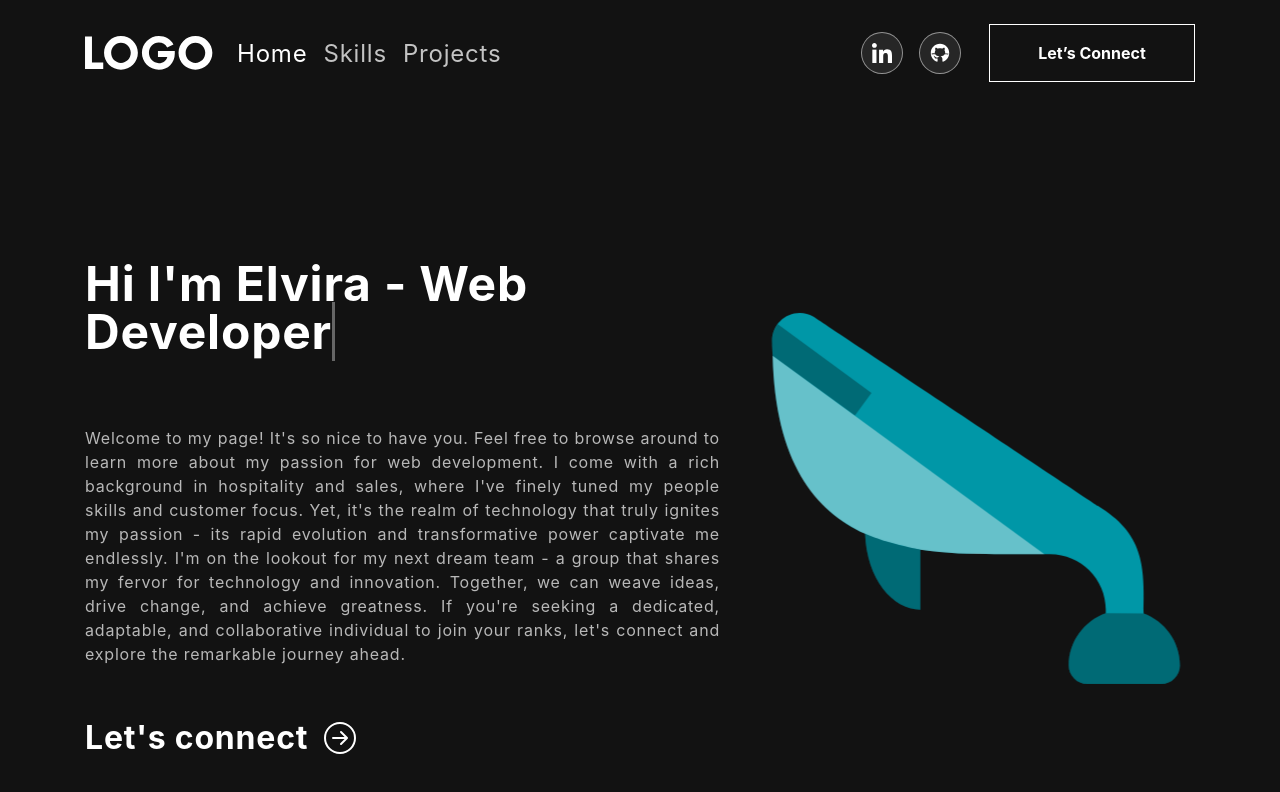
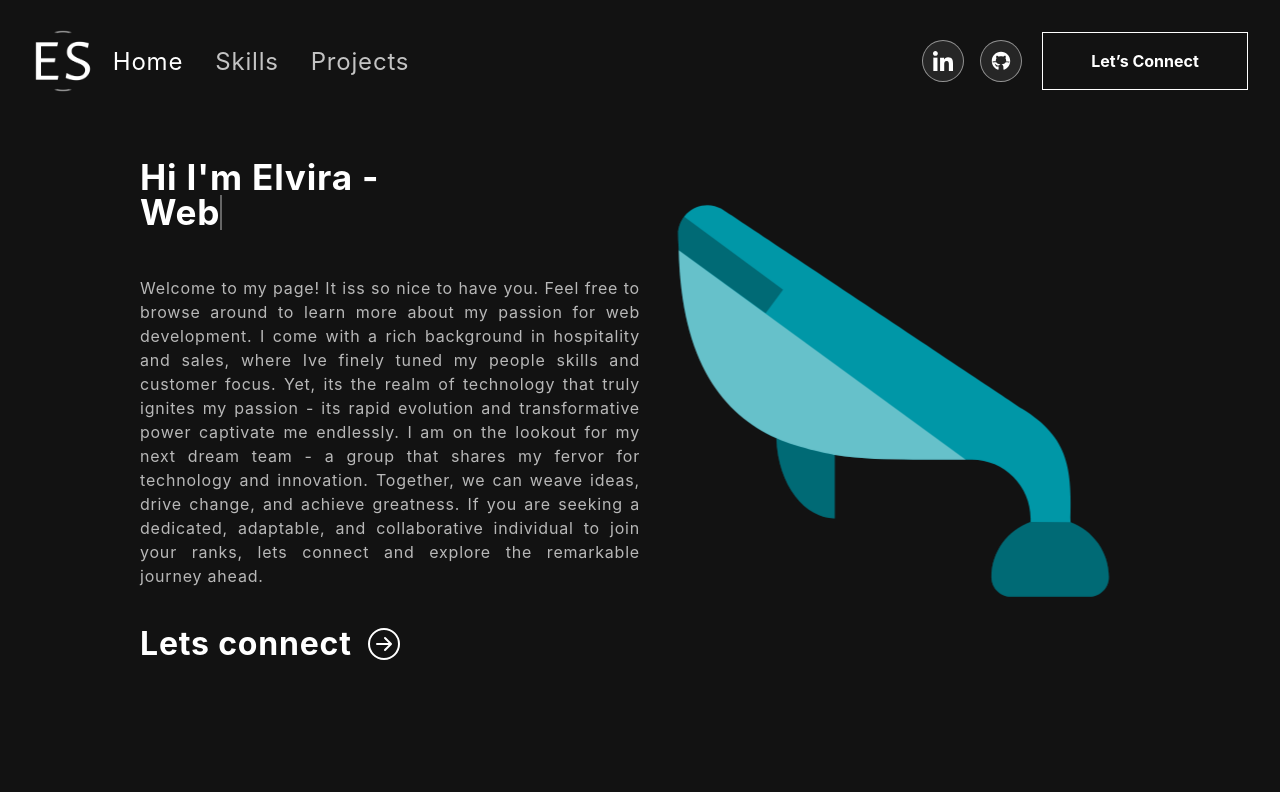
Before and after one commit to ElviraShatilov/personal-website, a React (Vite) app: page / in a window 1280 px wide. Shown: the top 792 px of the page. Built offline with nearby package versions, Linux system fonts and the light colour scheme.

Commit message:
Style navbar and banner

```diff
--- a/src/App.css
+++ b/src/App.css
@@ -1,4 +1,4 @@
-/* DEFAULT CSS */
+/***** DEFAULT CSS *****/
 * {
   margin: 0;
   padding: 0;
@@ -61,13 +61,6 @@ select:focus {
   outline: none;
 }
 
-@media (min-width: 1700px) {
-  main .container {
-    max-width: 100%;
-    padding: 0 150px;
-  }
-}
-
 p.success {
   color: green;
 }
@@ -77,24 +70,17 @@ p.danger {
 }
 
 @media (min-width: 1700px) {
-  main .container {
+  .container {
     max-width: 100%;
+    height: auto;
     padding: 0 150px;
   }
 }
 
-p.success {
-  color: green;
-}
-
-p.danger {
-  color: red;
-}
-
-/* NAVBAR CSS */
+/***** NAVBAR CSS *****/
 
 nav.navbar {
-  padding: 1rem 0;
+  padding: 0.5rem 0;
   position: fixed;
   width: 100%;
   top: 0;
@@ -105,19 +91,24 @@ nav.navbar {
 nav.navbar.scrolled {
   padding: 0;
   background-color: #121212;
+  opacity: 0.95;
 }
 
 a.navbar-brand {
-  width: 10vw;
+  width: 100px;
+  margin: 0 0 0 0.8rem;
+}
+
+.navbar-nav {
+  padding-right: 2rem;
+  text-align: right;
 }
 
 .navbar-link {
   color: #fff !important;
   letter-spacing: 0.8px;
-  padding: 0 1.5rem;
   font-size: 1.5rem;
   opacity: 0.75;
-  text-align: right;
 }
 
 .navbar-link:hover,
@@ -130,6 +121,7 @@ span.navbar-text {
   align-items: center;
   flex-grow: 1;
   justify-content: flex-end;
+  margin: 1rem 0;
 }
 
 .social-icon {
@@ -182,10 +174,10 @@ span.navbar-text {
   padding: 1rem 3rem;
   min-width: 206px;
   font-size: 1rem;
-  margin-left: 1rem;
   position: relative;
   background-color: transparent;
   transition: 0.3s ease-in-out;
+  margin: 0 2rem 0 2rem;
 }
 
 .navbar-text button span {
@@ -210,6 +202,11 @@ span.navbar-text {
 
 .navbar-text button:hover::before {
   width: 100%;
+}
+
+nav.navbar .navbar-toggler {
+  padding: 0;
+  margin-right: 2rem;
 }
 
 nav.navbar .navbar-toggler-icon {
@@ -254,10 +251,27 @@ nav.navbar .navbar-toggler[aria-expanded="true"] .navbar-toggler-icon {
   border-color: transparent;
 }
 
-/************ Banner Css ************/
+.show {
+  background-color: #121212;
+  opacity: 0.95;
+}
+
+@media (min-width: 768px) {
+  .navbar-nav {
+    padding: 0;
+  }
+  .navbar-text button {
+    margin-left: 0.5rem;
+  }
+  .navbar-link {
+    padding: 0 2rem 0 0 !important;
+  }
+}
+
+/***** BANNER CSS *****/
 .banner {
   margin-top: 0;
-  padding: 260px 0 100px 0;
+  padding: 10rem 2rem;
   /* background-image: url("./assets/img/dark-banner.jpg");
   background-position: top center;
   background-size: cover;
@@ -266,32 +280,22 @@ nav.navbar .navbar-toggler[aria-expanded="true"] .navbar-toggler-icon {
 
 .row {
   justify-content: space-between;
+  margin: 0 auto !important;
+  max-width: 1000px;
 }
 
-.banner .tagline {
-  font-weight: 700;
-  letter-spacing: 0.8px;
-  padding: 0.5rem 1rem;
-  background: linear-gradient(
-    90.21deg,
-    rgba(54, 143, 170, 0.3) -5.91%,
-    rgba(59, 237, 246, 0.1) 111.58%
-  );
-  border: 1px solid rgba(255, 255, 255, 0.3);
-  font-size: 1.5rem;
-  margin-bottom: 1rem;
-  display: inline-block;
-  width: 100%;
-  text-align: center;
+.custom-padding {
+  padding: 0 !important;
 }
+
 .banner h1 {
-  font-size: 3rem;
+  font-size: 2.2rem;
   font-weight: 700;
   letter-spacing: 0.8px;
   line-height: 1;
   margin-bottom: 1rem;
   display: block;
-  min-height: 150px;
+  min-height: 100px;
 }
 .banner p {
   color: #b8b8b8;
@@ -305,7 +309,7 @@ nav.navbar .navbar-toggler[aria-expanded="true"] .navbar-toggler-icon {
   color: #fff;
   font-weight: 700;
   font-size: 2rem;
-  margin-top: 3rem;
+  margin-top: 2rem;
   letter-spacing: 0.8px;
   display: flex;
   align-items: center;
@@ -335,5 +339,10 @@ nav.navbar .navbar-toggler[aria-expanded="true"] .navbar-toggler-icon {
   }
 }
 .wrap {
+  display: block;
+  width: fit-content;
   border-right: 0.08em solid #666;
 }
+
+@media (min-width: 768px) {
+}
--- a/src/components/Banner.jsx
+++ b/src/components/Banner.jsx
@@ -7,19 +7,13 @@ import headerImg from "../assets/img/blue-whale-svgrepo-com.svg";
 const Banner = () => {
   const [loopNum, setLoopNum] = useState(0);
   const [isDeleting, setIsDeleting] = useState(false);
-  const toRotate = ["Web Developer", "React Developer", "Software Developer"];
+
   const [text, setText] = useState("");
-  const [delta, setDelta] = useState(300 - Math.random() * 100);
+  const [delta, setDelta] = useState(200);
   const period = 2000;
 
   useEffect(() => {
-    let ticker = setInterval(() => {
-      tick();
-    }, delta);
-    return () => {
-      clearInterval(ticker);
-    };
-  }, [text]);
+    const toRotate = ["Web Developer", "React Developer", "Software Developer"];
 
     const tick = () => {
       let i = loopNum % toRotate.length;
@@ -30,7 +24,7 @@ const Banner = () => {
       setText(updatedText);
 
       if (isDeleting) {
-      setDelta((prevDelta) => prevDelta / 2);
+        setDelta(100);
       }
 
       if (!isDeleting && updatedText === fullText) {
@@ -39,42 +33,48 @@ const Banner = () => {
       } else if (isDeleting && updatedText === "") {
         setIsDeleting(false);
         setLoopNum(loopNum + 1);
-      setDelta(600);
+        setDelta(200);
       }
     };
 
+    let ticker = setInterval(() => {
+      tick();
+    }, delta);
+
+    return () => {
+      clearInterval(ticker);
+    };
+  }, [delta, isDeleting, loopNum, period, setDelta, setLoopNum, setText, text]);
+
   return (
     <section className="banner" id="home">
-      <Container>
       <Row className="align-items-center">
-          <Col xs={12} md={7} lg={7} xl={7}>
-            {/* <span className="tagline">Welcome to my Portfolio</span> */}
+        <Col className="custom-padding" xs={12} md={6}>
           <h1>
             {`Hi I'm Elvira - `}
             <span className="wrap">{text}</span>
           </h1>
           <p>
-              Welcome to my page! It's so nice to have you. Feel free to browse
+            Welcome to my page! It iss so nice to have you. Feel free to browse
             around to learn more about my passion for web development. I come
-              with a rich background in hospitality and sales, where I've finely
-              tuned my people skills and customer focus. Yet, it's the realm of
+            with a rich background in hospitality and sales, where Ive finely
+            tuned my people skills and customer focus. Yet, its the realm of
             technology that truly ignites my passion - its rapid evolution and
-              transformative power captivate me endlessly. I'm on the lookout
-              for my next dream team - a group that shares my fervor for
-              technology and innovation. Together, we can weave ideas, drive
-              change, and achieve greatness. If you're seeking a dedicated,
-              adaptable, and collaborative individual to join your ranks, let's
-              connect and explore the remarkable journey ahead.
+            transformative power captivate me endlessly. I am on the lookout for
+            my next dream team - a group that shares my fervor for technology
+            and innovation. Together, we can weave ideas, drive change, and
+            achieve greatness. If you are seeking a dedicated, adaptable, and
+            collaborative individual to join your ranks, lets connect and
+            explore the remarkable journey ahead.
           </p>
           <button onClick={() => console.log("connect")}>
-              Let's connect <ArrowRightCircle />
+            Lets connect <ArrowRightCircle />
           </button>
         </Col>
-          <Col xs={12} md={5} lg={5} xl={5}>
+        <Col xs={12} md={6}>
           <img src={headerImg} alt="Header image" />
         </Col>
       </Row>
-      </Container>
     </section>
   );
 };
--- a/src/components/NavBar.jsx
+++ b/src/components/NavBar.jsx
@@ -1,12 +1,13 @@
 import { useState, useEffect } from "react";
 import { Navbar, Nav, Container } from "react-bootstrap";
-import logo from "../assets/img/logo.svg";
+import logo from "../assets/img/ES-logo-white.png";
 import navIcon1 from "../assets/img/nav-icon1.svg";
 import navIcon2 from "../assets/img/nav-icon2.svg";
 
 const NavBar = () => {
   const [activeLink, setActiveLink] = useState("home");
   const [scrolled, setScrolled] = useState(false);
+  const [open, setOpen] = useState(false);
 
   useEffect(() => {
     const onScroll = () => {
@@ -28,11 +29,15 @@ const NavBar = () => {
 
   return (
     <Navbar expand="md" className={scrolled ? "scrolled" : ""}>
-      <Container>
+
         <Navbar.Brand href="/">
           <img src={logo} alt="Logo" />
         </Navbar.Brand>
-        <Navbar.Toggle aria-controls="basic-navbar-nav">
+        <Navbar.Toggle
+          aria-controls="basic-navbar-nav"
+          aria-expanded={open}
+          onClick={() => setOpen(!open)}
+        >
           <span className="navbar-toggler-icon"></span>
         </Navbar.Toggle>
         <Navbar.Collapse id="basic-navbar-nav">
@@ -88,7 +93,7 @@ const NavBar = () => {
             </button>
           </span>
         </Navbar.Collapse>
-      </Container>
+
     </Navbar>
   );
 };
```
Also changed, not shown: src/assets/img/ES-logo-white.png (added), src/assets/img/ES-logo.png (added). Lines whose indentation alone changed are shown as unchanged.
